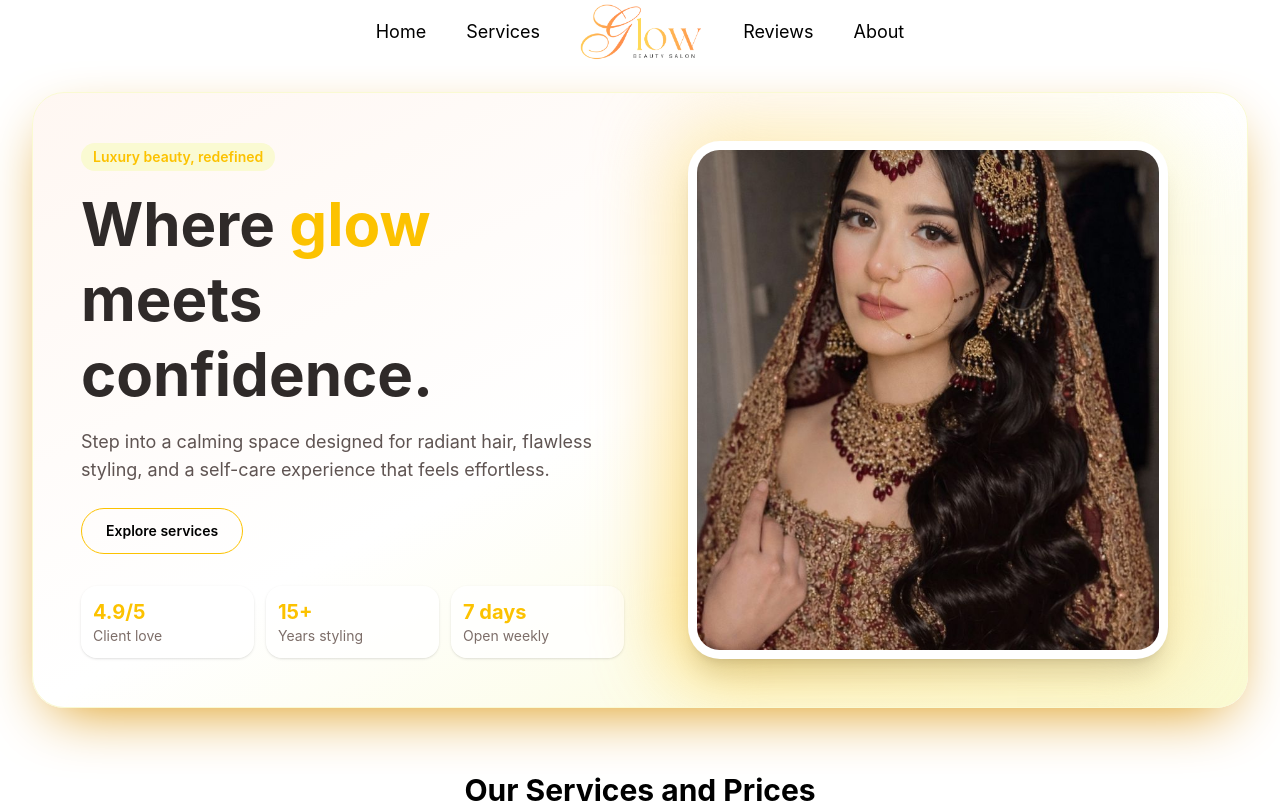
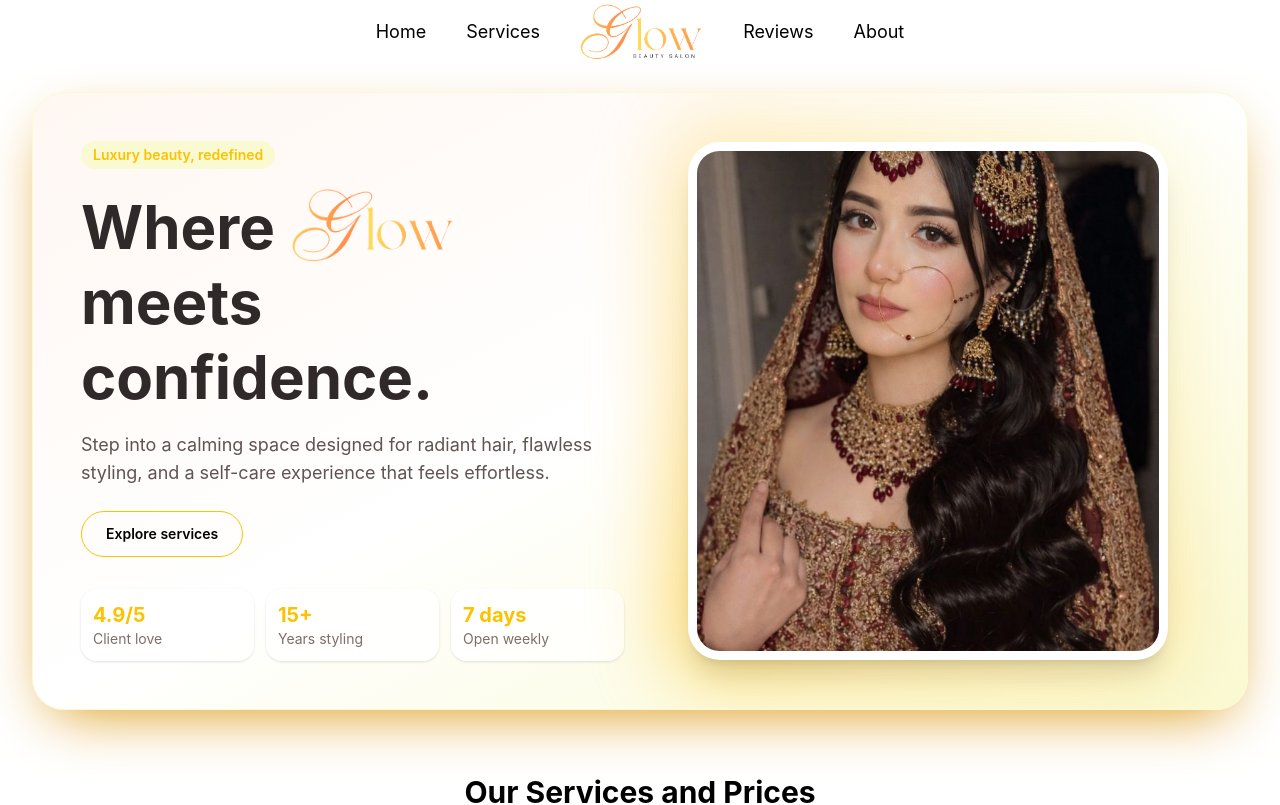
Before and after one commit to Jawairia-Mazhar/Salon-Website, a React (Vite) app: page / in a window 1280 px wide. Shown: the top 805 px of the page. Built offline with nearby package versions, Linux system fonts and the light colour scheme.

Commit message:
Feat: Add glow logo to Hero component and update heading structure

```diff
--- a/src/pages/Hero.jsx
+++ b/src/pages/Hero.jsx
@@ -1,5 +1,6 @@
 import React from 'react'
 import img from '../assets/cover-Img.png'
+import logo from '../assets/glow.png'
 
 const Hero = () => {
   return (
@@ -11,7 +12,7 @@ const Hero = () => {
               Luxury beauty, redefined
             </p>
             <h1 className="mt-4 text-4xl sm:text-5xl lg:text-6xl font-bold leading-tight text-[#2f2a29]">
-              Where <span className="text-(--color-primary)">glow</span> meets confidence.
+              Where <span className="relative inline-flex h-full w-42 items-end justify-center align-bottom"><img src={logo} alt="Salon logo" className="h-full w-full object-contain" /></span> meets confidence.
             </h1>
             <p className="mt-4 text-lg text-[#5f5452] max-w-xl mx-auto lg:mx-0">
               Step into a calming space designed for radiant hair, flawless styling,
```
Also changed, not shown: src/assets/glow.png (added).
